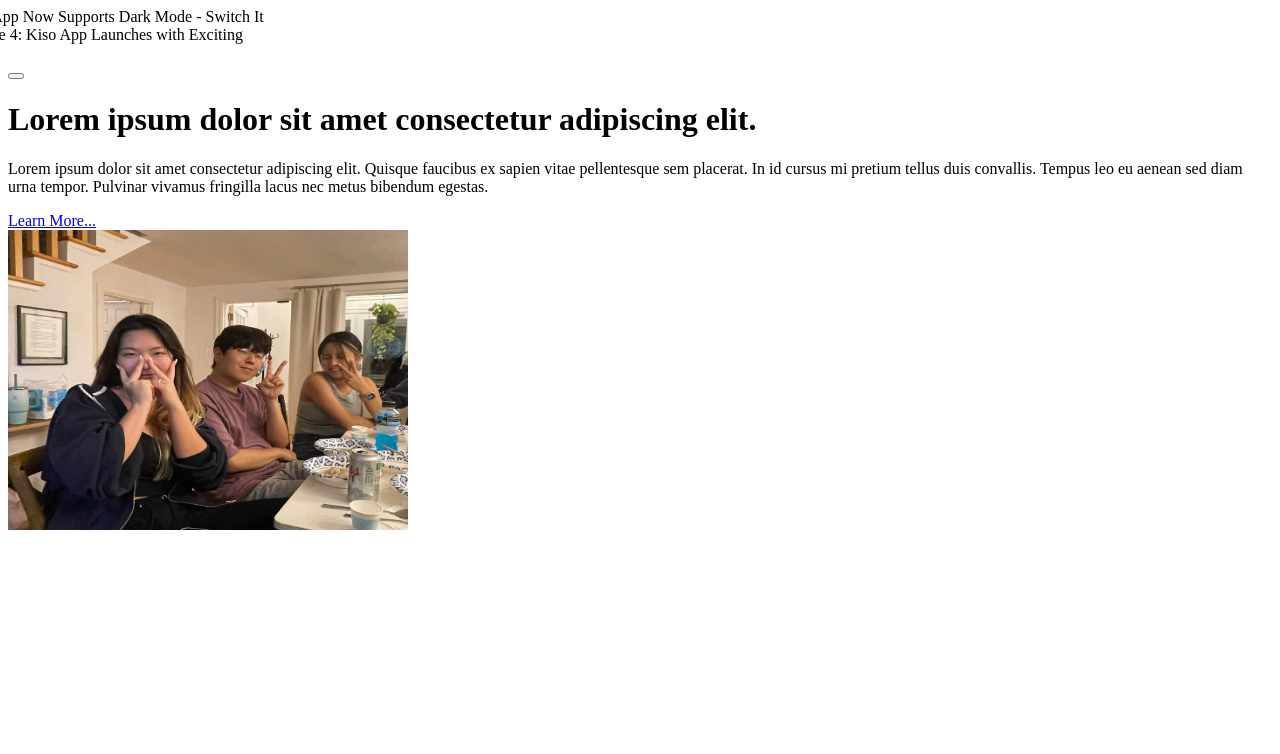
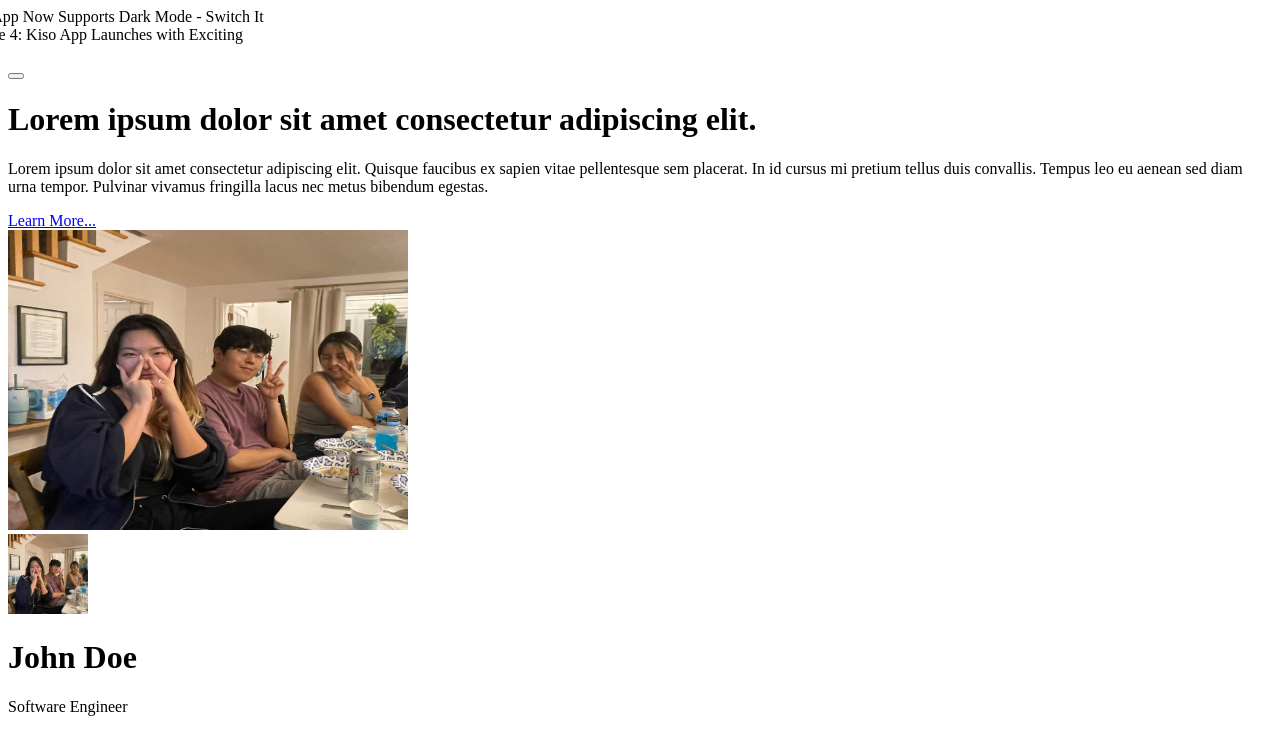
Before and after one commit to KISO-Website/kiso-website, a Next.js app in the folder kiso-app/: page / in a window 1280 px wide. Shown: the top 754 px of the page. Built offline with nearby package versions, Linux system fonts and the light colour scheme.

Commit message:
Add ProfileIcon component and update index page to include user profile

```diff
--- /dev/null
+++ b/kiso-app/src/components/ProfileIcon.tsx
@@ -0,0 +1,27 @@
+import Image from "next/image";
+
+type UserProp = {
+  img: string;
+  name: string;
+  role: string;
+};
+
+type ProfileIconProps = {
+  user: UserProp;
+};
+
+export default function ProfileIcon({ user }: ProfileIconProps) {
+  return (
+    <div>
+      <Image
+        src={user.img}
+        alt="profile image"
+        width={80}
+        height={80}
+        className="rounded-full"
+      />
+      <h1 className="text-lg font-semibold">{user.name}</h1>
+      <p className="text-sm text-gray-500">{user.role}</p>
+    </div>
+  );
+}
--- a/kiso-app/src/pages/index.tsx
+++ b/kiso-app/src/pages/index.tsx
@@ -1,6 +1,7 @@
 import Banner from "@/components/Banner";
 import Hero from "@/components/Hero";
-import ToggleButton from "@/components/toggleButton";
+import ProfileIcon from "@/components/ProfileIcon";
+import ToggleButton from "@/components/ToggleButton";
 import { useState } from "react";
 
 const loremArray = [
@@ -12,6 +13,12 @@ const loremArray = [
   "June 9: Kiso App Partners with Local Businesses Discover Exclusive Offers!",
 ];
 
+const user ={
+  img: "/images/hero3.jpg",
+  name: "John Doe",
+  role: "Software Engineer",
+};
+
 export default function Home() {
   const [toggle, setToggle] = useState(false);
   return (
@@ -22,6 +29,7 @@ export default function Home() {
         onToggle={() => setToggle((prev) => !prev)}
       />
       <Hero />
+      <ProfileIcon user={user}/>
     </>
   );
 }
```
